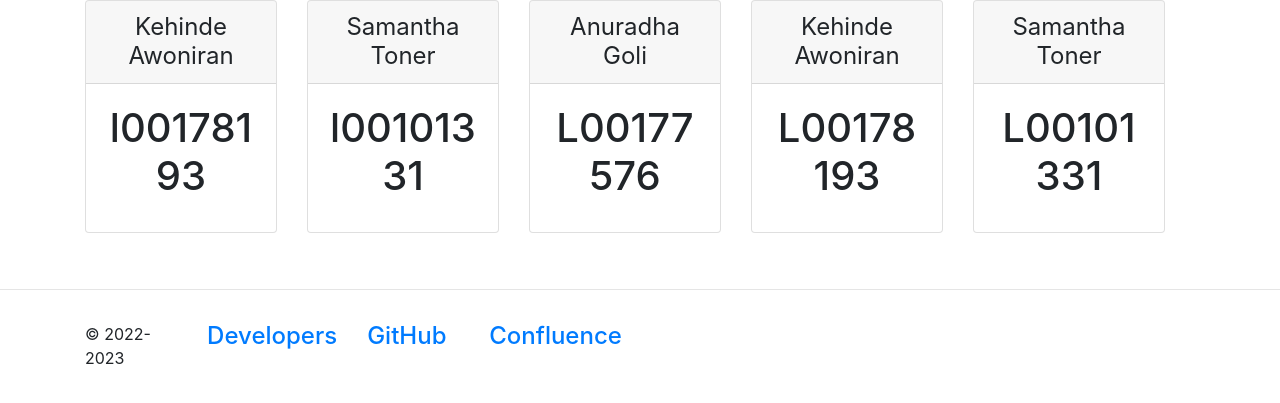
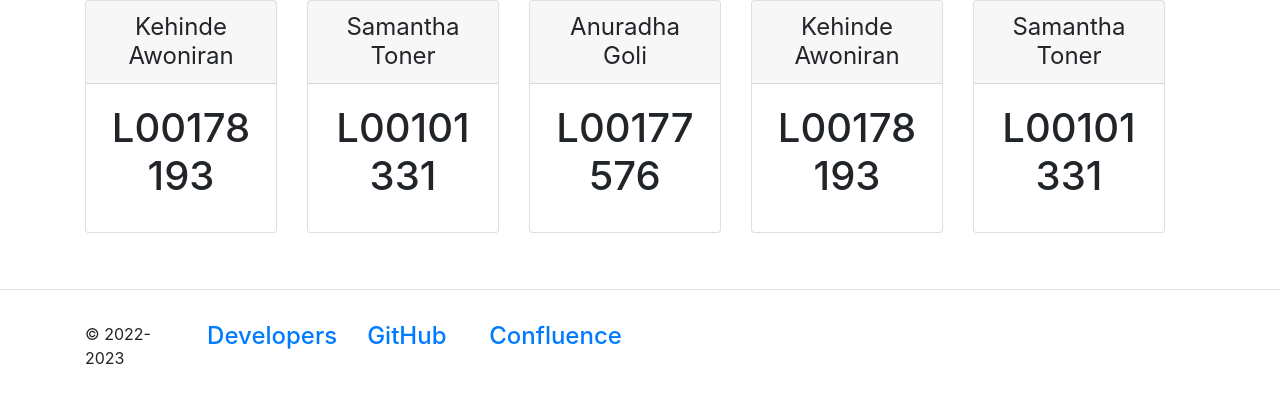
Before and after one commit to DevOps-PM-PGDip-2022-2023/Nausica-s-Global-Green-Initiative, a Flask app: page /team in a window 1280 px wide. Shown: the part 104-507 px from the top of the page. Run offline with Flask 2, Linux system fonts and the light colour scheme; the visitor is signed in with stand-in values (Sample User, id 1).

Commit message:
Minor case changes

```diff
--- a/templates/Teamdetails.html
+++ b/templates/Teamdetails.html
@@ -61,7 +61,7 @@
                   <h4 class="my-0 font-weight-normal">Kehinde Awoniran</h4>
                 </div>
                 <div class="card-body">
-                  <h1 class="card-title pricing-card-title">l00178193</h1>
+                  <h1 class="card-title pricing-card-title">L00178193</h1>
 
                 </div>
               </div>
@@ -70,7 +70,7 @@
                   <h4 class="my-0 font-weight-normal">Samantha Toner</h4>
                 </div>
                 <div class="card-body">
-                  <h1 class="card-title pricing-card-title">l00101331</h1>
+                  <h1 class="card-title pricing-card-title">L00101331</h1>
 
                 </div>
               </div>
```
